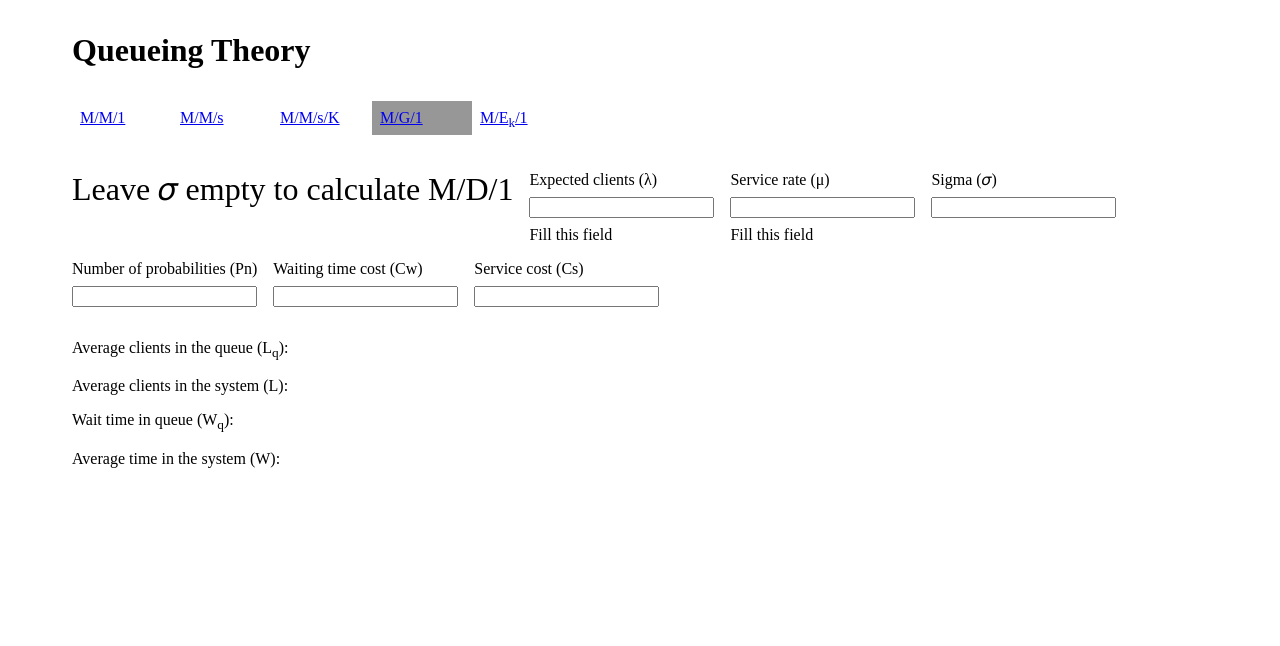
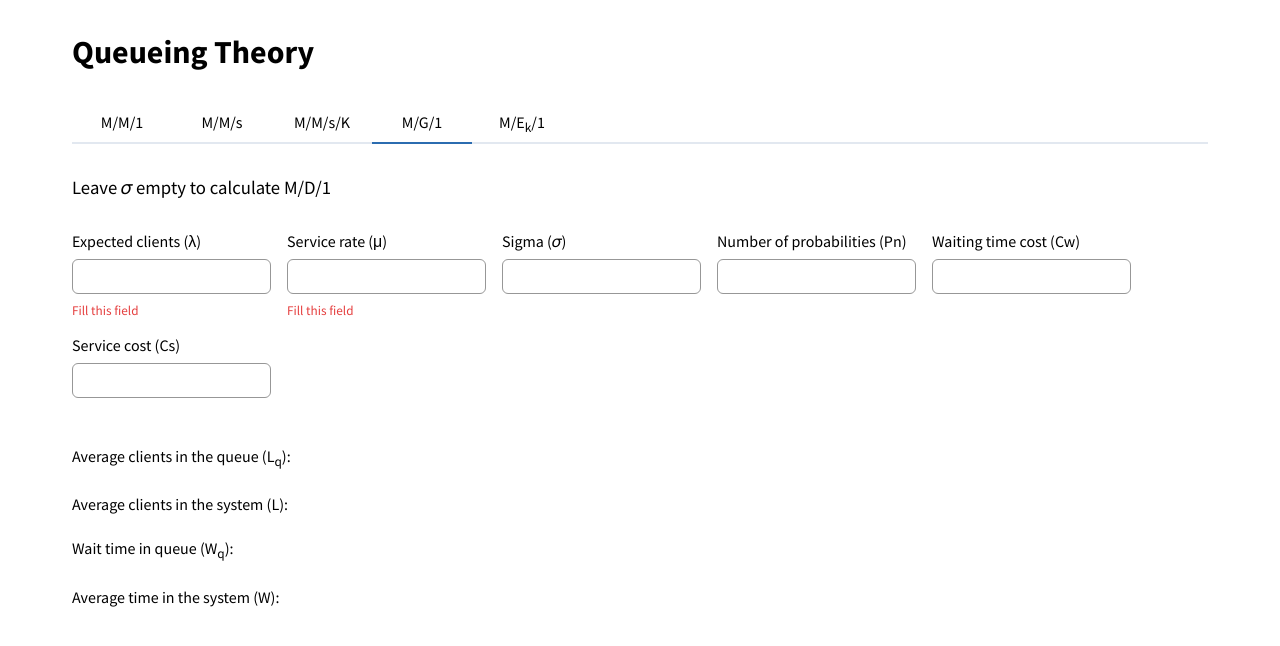
Before and after one commit to PedroRangelP/Queueing-Theory, a React app: page /MG1 in a window 1280 px wide. Shown: the top 646 px of the page. Built offline with nearby package versions, Linux system fonts and the light colour scheme.

Commit message:
App styles

```diff
--- a/src/components/Input.js
+++ b/src/components/Input.js
@@ -5,7 +5,7 @@ const Input = ({ label, id, type, value, onChange, isValid, msg }) => {
         <div className='form-control'>
             <label htmlFor={id}>{label}</label>
             <input id={id} type={type} value={value} onChange={onChange} />
-            {!isValid && <p>{msg}</p>}
+            {!isValid && <p className='error-msg'>{msg}</p>}
         </div>
     )
 }
--- a/src/components/MEk1.js
+++ b/src/components/MEk1.js
@@ -40,7 +40,7 @@ const MEk1Form = ({ onChange }) => {
                 msg={muInput.msg}
             />
             <Input
-                label='Name? (k)'
+                label='(k)'
                 id='k'
                 type='number'
                 value={kInput.value}
--- a/src/components/MG1Form.js
+++ b/src/components/MG1Form.js
@@ -19,8 +19,9 @@ const MG1Form = ({ onChange }) => {
     }, [lambdaInput.value, muInput.value, sigmaInput.value, pnInput.value, cwInput.value, csInput.value])
 
     return (
+        <>
+            <h3>Leave 𝜎 empty to calculate M/D/1</h3>
             <form className='model-inputs'>
-            <h1>Leave 𝜎 empty to calculate M/D/1</h1>
                 <Input
                     label='Expected clients (λ)'
                     id='lambda'
@@ -76,6 +77,7 @@ const MG1Form = ({ onChange }) => {
                     msg={csInput.msg}
                 />
             </form>
+        </>
     )
 }
 
--- /dev/null
+++ b/src/components/Probabilities.js
@@ -0,0 +1,30 @@
+import React from 'react'
+
+const Probabilities = ({ probabilities }) => {
+    return (
+        <div className='probabilities'>
+            <table>
+                <thead>
+                    <tr>
+                        <th>
+                            P<sub>n</sub>
+                        </th>
+                        <th>Probability</th>
+                    </tr>
+                </thead>
+                <tbody>
+                    {Object.keys(probabilities).map((pn) => (
+                        <tr key={pn}>
+                            <td>
+                                P<sub>{pn}</sub>
+                            </td>
+                            <td>{probabilities[pn]}</td>
+                        </tr>
+                    ))}
+                </tbody>
+            </table>
+        </div>
+    )
+}
+
+export default Probabilities
--- a/src/components/Results.js
+++ b/src/components/Results.js
@@ -1,9 +1,11 @@
 import React from 'react'
+import Probabilities from './Probabilities'
 
 const Results = ({ data={} }) => {
     const { Lq, L, Wq, W, rho, lambda_e, totalCost, probabilities} = data
 
     return (
+        <div className="results-container">
             <div className='results'>
                 <p>Average clients in the queue (L<sub>q</sub>): {Lq}</p>
                 <p>Average clients in the system (L): {L}</p>
@@ -12,7 +14,8 @@ const Results = ({ data={} }) => {
                 {rho && <p>Rho (ρ): {rho}</p>}
                 {lambda_e && <p>Effective arrival rate (λ<sub>e</sub>): {lambda_e}</p>}
                 {totalCost && <p>Total cost (C<sub>T</sub>): {totalCost}</p>}
-            {probabilities && Object.keys(probabilities).map(pn => <p key={pn}>P<sub>{pn}</sub>: {probabilities[pn]}</p>)}
+            </div>
+            {probabilities && <Probabilities probabilities={probabilities} />}
         </div>
     )
 }
--- a/src/reset.css
+++ b/src/reset.css
@@ -48,3 +48,8 @@ input::-webkit-inner-spin-button {
 input[type=number] {
     -moz-appearance:textfield;
 }
+
+a {
+    text-decoration: none;
+    color: black;
+}
--- a/src/styles.css
+++ b/src/styles.css
@@ -1,26 +1,43 @@
+@import url('https://fonts.googleapis.com/css2?family=Source+Sans+Pro:wght@400;700&display=swap');
+
+:root {
+    --blue: #2b6cb0;
+    --gray: #979797;
+    --light-gray: #e2e8f0;
+    --red: #e53e3e;
+}
+
+body {
+    font-family: 'Source Sans Pro', sans-serif;
+}
+
 .title {
     margin: 2rem 0;
     font-weight: bold;
 }
 
 .selector {
+    display: flex;
+    flex-direction: row;
     margin: 2rem 0;
+    border-bottom: 2px solid #e2e8f0;
 }
 
 .selector > a {
     cursor: pointer;
-    display: inline-block;
+    text-align: center;
     max-width: 100px;
+    margin-bottom: -2px;
     width: 100%;
     padding: 0.5rem;
 }
 
 .selector > a.active {
-    background-color: #979797;
+    border-bottom: 2px solid var(--blue);
 }
 
 .selector > a:hover {
-    background-color: #979797;
+    background-color: var(--light-gray);
 }
 
 .layout {
@@ -44,9 +61,92 @@
     gap: 0.5rem;
 }
 
+.form-control input {
+    height: 35px;
+    padding: 10px;
+    border-radius: 6px;
+    border: 1px solid var(--gray);
+}
+
+.form-control input:focus {
+    outline: none;
+    border: 1px solid var(--blue);
+    box-shadow: #3182ce 0px 0px 0px 1px;
+}
+
+.error-msg {
+    color: var(--red);
+    font-size: 0.825rem;
+}
+
+.results-container {
+    margin: 3rem 0;
+    display: flex;
+    gap: 2rem;
+    flex-direction: row;
+    flex-wrap: wrap;
+    justify-content: space-between;
+}
+
 .results {
-    margin: 2rem 0;
     display: flex;
     flex-direction: column;
-    gap: 1rem;
+    gap: 1.5rem;
 }
+
+.probabilities {
+    padding: 0.5rem 0.75rem;
+    border-radius: 10px;
+    border: 1px solid var(--light-gray);
+    max-height: 300px;
+    height: fit-content;
+    overflow-y: auto;
+    max-width: 470px;
+}
+
+.probabilities::-webkit-scrollbar {
+    width: 6px;
+    height: 6px;
+}
+.probabilities::-webkit-scrollbar-track {
+    border-radius: 10px;
+    background: rgba(0, 0, 0, 0.1);
+}
+.probabilities::-webkit-scrollbar-thumb {
+    border-radius: 10px;
+    background: rgba(0, 0, 0, 0.2);
+}
+.probabilities::-webkit-scrollbar-thumb:hover {
+    background: rgba(0, 0, 0, 0.4);
+}
+.probabilities::-webkit-scrollbar-thumb:active {
+    background: rgba(0, 0, 0, 0.9);
+}
+
+.probabilities table {
+    width: 100%;
+    table-layout: fixed;
+    border-collapse: collapse;
+    line-height: 24px;
+    overflow-x: auto;
+}
+
+.probabilities tr {
+    border-bottom: 1pt solid var(--light-gray);
+}
+
+.probabilities td,
+th {
+    padding: 0.75rem 1.5rem;
+    text-align: start;
+}
+
+.probabilities tbody > tr:last-child {
+    border-bottom: 0;
+}
+
+@media (max-width: 480px) {
+    .form-control {
+        width: 100%;
+    }
+}
```
Lines whose indentation alone changed are shown as unchanged.
